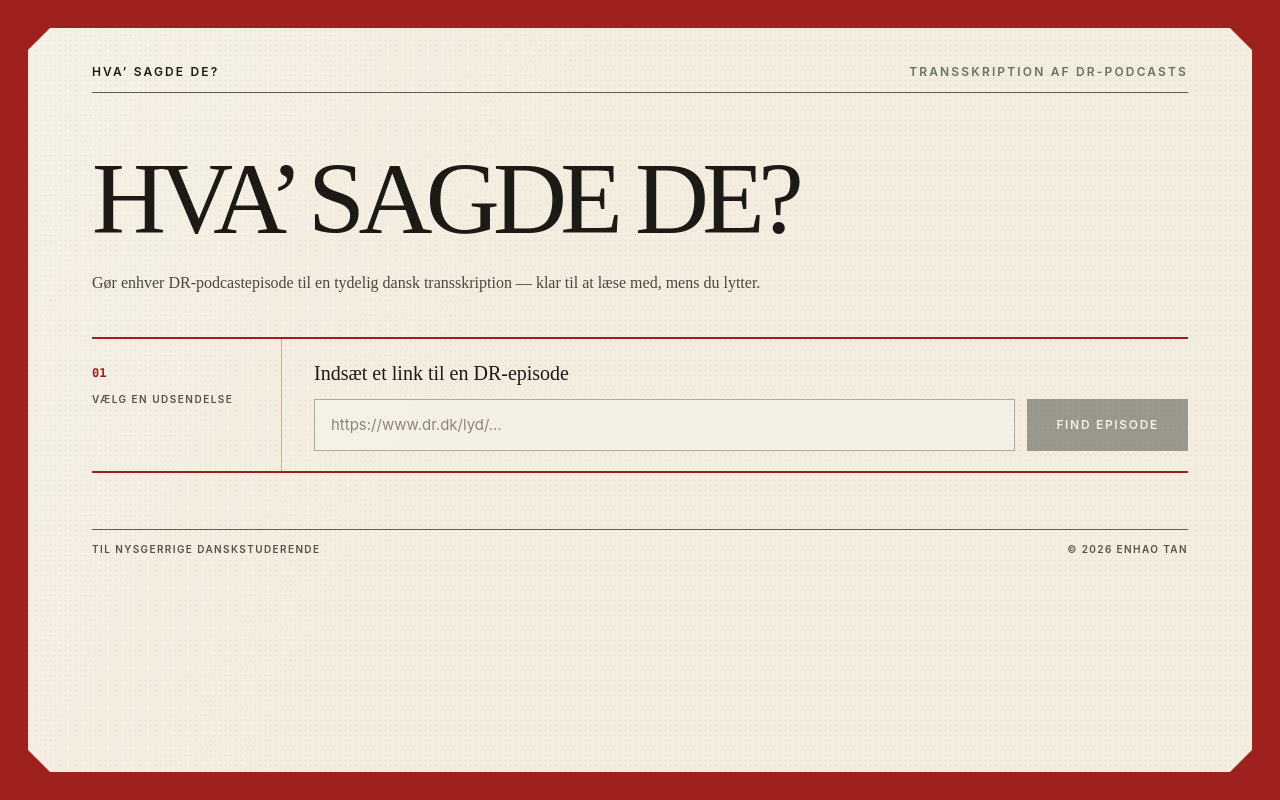
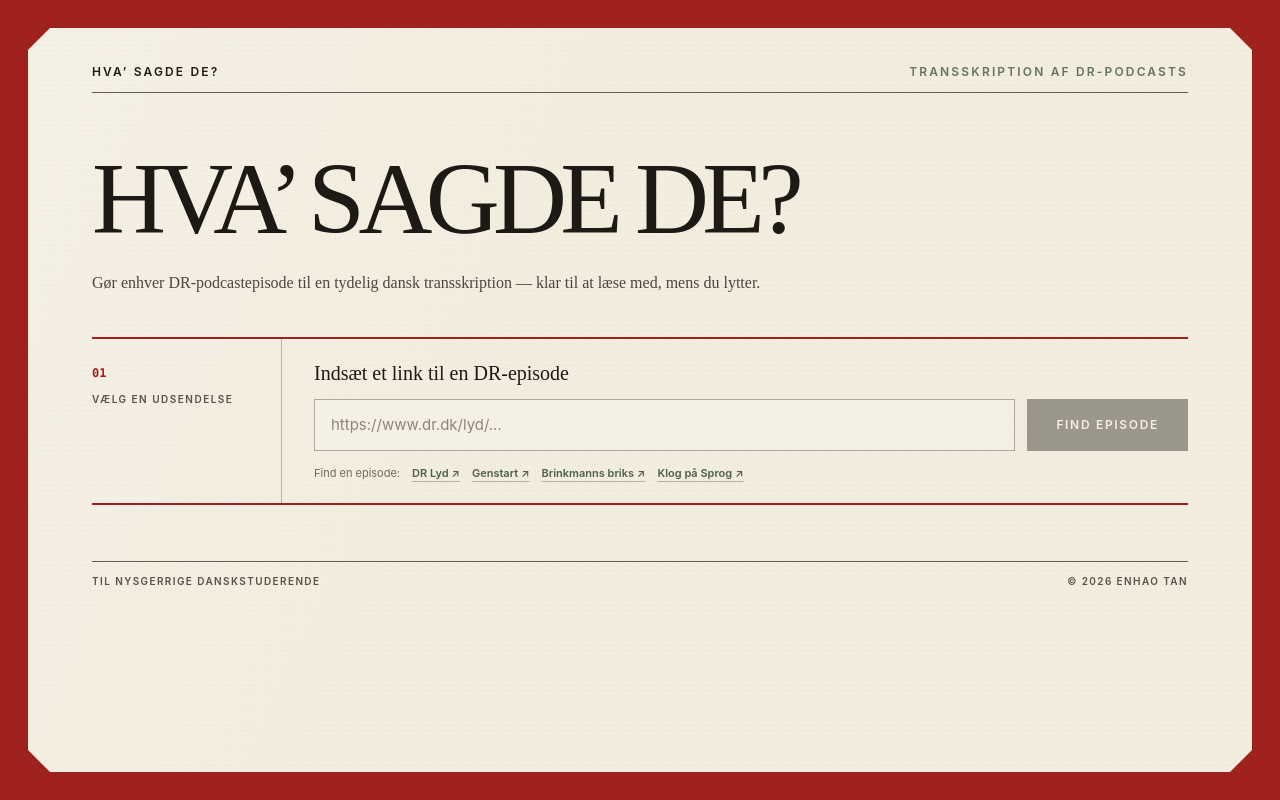
Before and after one commit to enhaohaotan/hvad-nu, a Next.js app: page / in a window 1280 px wide. Built offline with nearby package versions, Linux system fonts and the light colour scheme.

Commit message:
feat: add DR podcast discovery links

```diff
--- a/app/listening-companion.tsx
+++ b/app/listening-companion.tsx
@@ -4,6 +4,21 @@
 import type { DrEpisode } from "@/lib/dr";
 
 const API_KEY_STORAGE = "danish-listening-companion.openai-api-key";
+const DR_DISCOVERY_LINKS = [
+  { label: "DR Lyd", href: "https://www.dr.dk/lyd" },
+  {
+    label: "Genstart",
+    href: "https://www.dr.dk/lyd/special-radio/genstart-2642056922000",
+  },
+  {
+    label: "Brinkmanns briks",
+    href: "https://www.dr.dk/lyd/p1/brinkmanns-briks-2144855835000",
+  },
+  {
+    label: "Klog på Sprog",
+    href: "https://www.dr.dk/lyd/p1/klog-paa-sprog-1624041693000",
+  },
+] as const;
 
 type Phase =
   | "idle"
@@ -211,6 +226,23 @@
                     {phase === "resolving" ? "Finder…" : "Find episode"}
                   </button>
                 </div>
+                <nav
+                  aria-label="Find en episode i DR Lyd"
+                  className="mt-3 flex flex-wrap items-center gap-x-3 gap-y-1 text-[11px] leading-5 text-[#70695f]"
+                >
+                  <span>Find en episode:</span>
+                  {DR_DISCOVERY_LINKS.map((link) => (
+                    <a
+                      key={link.href}
+                      href={link.href}
+                      target="_blank"
+                      rel="noreferrer"
+                      className="font-semibold text-[#4f5f49] underline decoration-[#4f5f49]/40 underline-offset-4 transition hover:text-[#9f211e]"
+                    >
+                      {link.label} <span aria-hidden="true">↗</span>
+                    </a>
+                  ))}
+                </nav>
               </div>
             </form>
 
```
